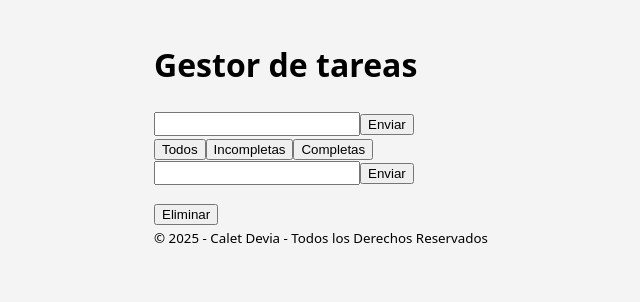
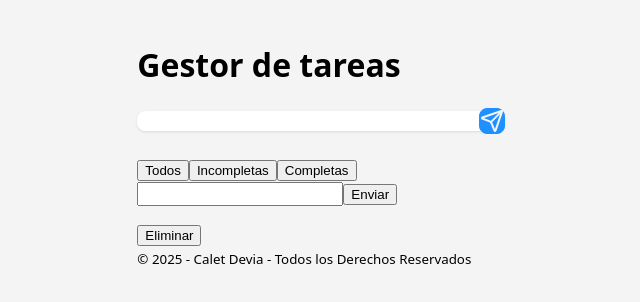
Before and after one commit to Ledtius/Task-Management-React, a React (Vite) app: page / in a window 1280 px wide. Shown: the top 302 px of the page, without its empty margins (319-959 px from the left). Built offline with nearby package versions, Linux system fonts and the light colour scheme.

Commit message:
Finished the basic styles in the TaskForm

```diff
--- a/src/components/Task/TaskForm.jsx
+++ b/src/components/Task/TaskForm.jsx
@@ -1,6 +1,8 @@
 import { useState } from "react";
 
 import taskFormStyles from "../../styles/Task/TaskForm.module.css";
+
+import { SendIcon } from "lucide-react";
 
 const TaskForm = ({ taskList, setTaskList }) => {
   const [task, setTask] = useState({
@@ -46,16 +48,25 @@ const TaskForm = ({ taskList, setTaskList }) => {
 
   return (
     <form className={taskFormStyles.form} onSubmit={handleForm}>
-      <section>
-        <input onChange={handleInput} type="text" value={name} />
-        <button>Enviar</button>
+      <section className={taskFormStyles.inputBtn}>
+        <input
+          className={taskFormStyles.input}
+          onChange={handleInput}
+          type="text"
+          value={name}
+        />
+        <button className={taskFormStyles.btn}>
+          <SendIcon className={taskFormStyles.icon} />
+        </button>
       </section>
-      {showAlert && (
-        <span>
-          La tarea "{name}" ya existe. Por favor ingresa una tarea diferente.
-        </span>
-      )}
-      {showAlertFalsy && <span>Ingrese un valor valido</span>}
+      <div className={taskFormStyles.alertSection}>
+        {showAlert && (
+          <span className={taskFormStyles.alert}>Esta tarea ya existe</span>
+        )}
+        {showAlertFalsy && (
+          <span className={taskFormStyles.alert}>Ingrese un valor valido</span>
+        )}
+      </div>
     </form>
   );
 };
--- a/src/styles/Task/TaskForm.module.css
+++ b/src/styles/Task/TaskForm.module.css
@@ -0,0 +1,64 @@
+.form {
+  display: flex;
+  align-items: center;
+  flex-direction: column;
+  width: 100%;
+}
+
+.inputBtn {
+  display: flex;
+  align-items: center;
+  width: var(--flex-width);
+  position: relative;
+}
+
+.input {
+  border-radius: var(--border-radius-btn);
+  border: 1px solid var(--color-bg-input);
+  background-color: var(--color-bg-input);
+  padding: var(--padding-input);
+  width: 100%;
+  box-shadow: var(--shadow-input);
+  padding-right: 41.6px;
+}
+
+.btn {
+  position: absolute;
+  right: 0;
+  display: flex;
+  align-items: center;
+  background-color: var(--color-bg-send);
+  border-radius: var(--border-radius-btn);
+  border: 1px solid var(--color-bg-send);
+  padding: var(--padding-btn);
+  box-shadow: var(--shadow-btn);
+  cursor: pointer;
+  transition: 0.4s all ease;
+}
+.input:focus {
+  box-shadow: var(--shadow-focus);
+}
+
+.form:focus-within .btn {
+  box-shadow: var(--shadow-focus);
+}
+
+.btn:hover {
+  background-color: var(--hover-send-btn);
+}
+
+.btn:active {
+  transform: scale(1.1);
+}
+
+.icon {
+  color: var(--color-bg);
+}
+.alertSection {
+  height: 2.6rem;
+  width: var(--flex-width);
+}
+.alert {
+  font-weight: 500;
+  color: var(--color-text-error);
+}
```
